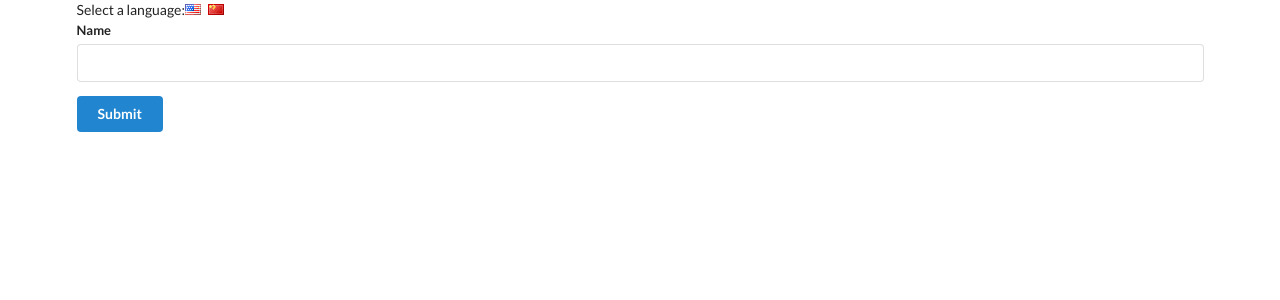
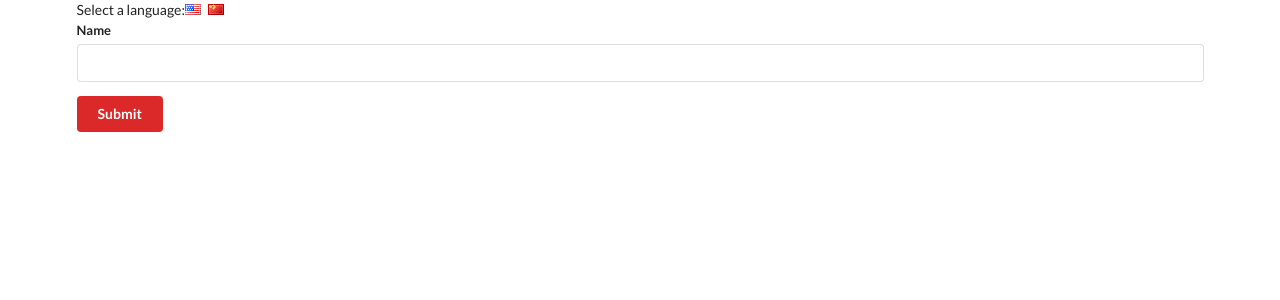
Before and after one commit to themarcusaurelius/translator, a React (Create React App) app: page / in a window 1280 px wide. Shown: the top 300 px of the page. Built offline with nearby package versions, Linux system fonts and the light colour scheme.

Commit message:
Replacing Redux with Context

```diff
--- a/src/components/App.js
+++ b/src/components/App.js
@@ -1,6 +1,8 @@
 import React, { Component } from 'react';
 import UserCreate from './UserCreate';
 import LanguageContext from '../contexts/LanguageContext';
+import ColorContext from '../contexts/ColorContext';
+import LanguageSelector from './LanguageSelector';
 
 class App extends Component {
   state = { language: 'English'}
@@ -12,20 +14,12 @@ class App extends Component {
   render() {
     return (
       <div className="ui container">
-        <div>
-          Select a language:
-          <i
-            className="flag us"
-            onClick={() => this.onLanguageChange('English')}
-          />
-          <i
-            className="flag cn"
-            onClick={() => this.onLanguageChange('Chinese')}
-          />
-        </div>
-        <LanguageContext.Provider value={this.state.language}>
-          <UserCreate  />
-        </LanguageContext.Provider>
+        <LanguageSelector onLanguageChange={this.onLanguageChange} />
+        <ColorContext.Provider value="red">
+          <LanguageContext.Provider value={this.state.language}>
+            <UserCreate  />
+          </LanguageContext.Provider>
+        </ColorContext.Provider>
       </div>
     );
   }
--- a/src/components/Button.js
+++ b/src/components/Button.js
@@ -1,5 +1,6 @@
 import React from 'react';
 import LanguageContext from '../contexts/LanguageContext';
+import ColorContext from '../contexts/ColorContext';
 
 class Button extends React.Component {
     //how to hook up context object to a class component
@@ -8,14 +9,22 @@ class Button extends React.Component {
         return value === 'English' ? 'Submit' : '提交'
     }
 
-    render() {
-        //const text = this.context === 'English' ? 'Submit' : '提交';
+    renderButton(color) {
         return (
-            <button className="ui button primary">
+            <button className={`ui button ${color}`}>
                 <LanguageContext.Consumer>
                     {(value) => this.renderSubmit(value)}
                 </LanguageContext.Consumer>
             </button>
+        );
+    }
+
+    render() {
+        //const text = this.context === 'English' ? 'Submit' : '提交';
+        return (
+            <ColorContext.Consumer>
+                {(color) => this.renderButton(color)}
+            </ColorContext.Consumer>
         );
     }
 };
@@ -23,4 +32,6 @@ class Button extends React.Component {
 //Same as:
 //Button.contextType = LanguageContext;
 
+//Consumer let's us get information out of mutiple context objects in a single component
+
 export default Button;
--- /dev/null
+++ b/src/components/LanguageSelector.js
@@ -0,0 +1,21 @@
+import React, { Component } from 'react';
+
+class Languageselector extends Component {
+    render() {
+        return (
+            <div>
+                Select a language:
+                <i
+                    className="flag us"
+                    onClick={() => this.props.onLanguageChange('English')}
+                />
+                <i
+                    className="flag cn"
+                    onClick={() => this.props.onLanguageChange('Chinese')}
+                />
+            </div>
+        );
+    }
+}
+
+export default Languageselector;
--- /dev/null
+++ b/src/contexts/ColorContext.js
@@ -0,0 +1,3 @@
+import React from 'react';
+
+export default React.createContext();
```
